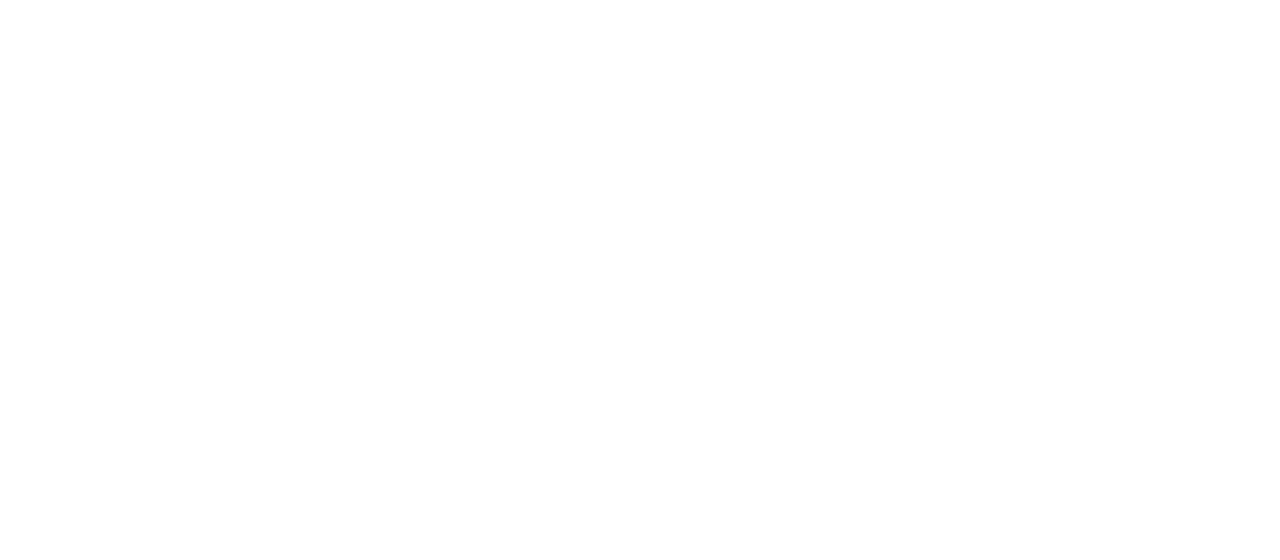
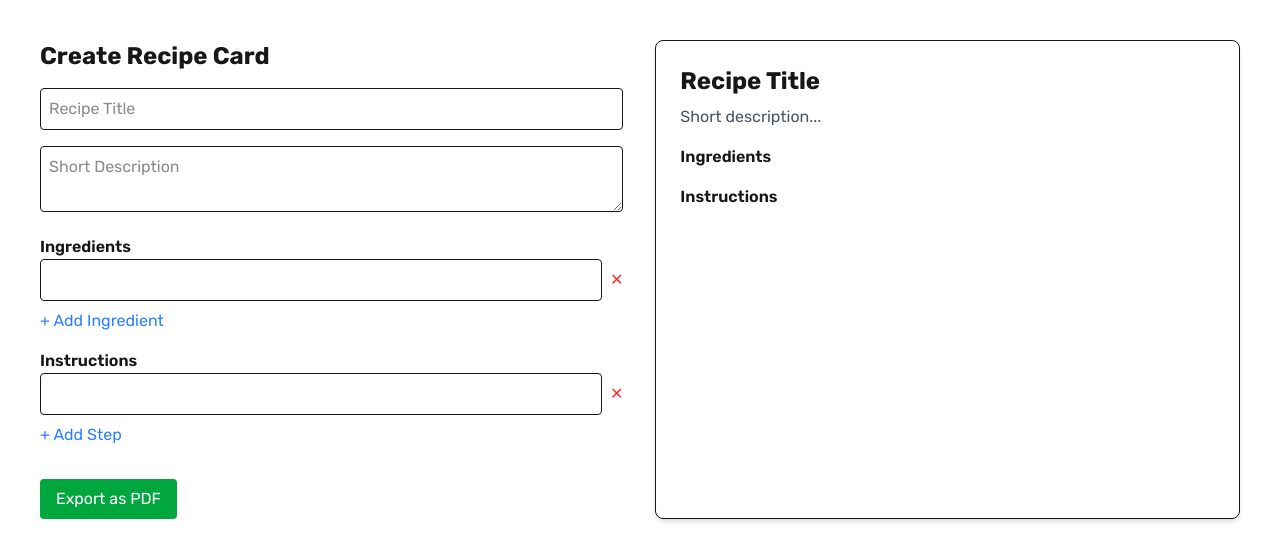
Before and after one commit to Tooboi/recipe-cards, a Next.js app: page /new-card in a window 1280 px wide. Shown: the top 560 px of the page. Built offline with nearby package versions, Linux system fonts and the light colour scheme.

Commit message:
Basic funnctionality started

```diff
--- a/package.json
+++ b/package.json
@@ -10,6 +10,8 @@
   },
   "dependencies": {
     "daisyui": "^5.0.35",
+    "html2canvas": "^1.4.1",
+    "jspdf": "^3.0.1",
     "next": "15.3.2",
     "next-auth": "^4.24.11",
     "react": "^19.0.0",
--- a/src/app/new-card/page.tsx
+++ b/src/app/new-card/page.tsx
@@ -1,13 +1,142 @@
-export const metadata = {
-  title: 'New Card',
-  caption: 'Create a new recipe card',
-};
+'use client';
+
+import { useState } from 'react';
+import jsPDF from 'jspdf';
+import html2canvas from 'html2canvas';
 
 export default function NewCard() {
+  const [title, setTitle] = useState('');
+  const [description, setDescription] = useState('');
+  const [ingredients, setIngredients] = useState(['']);
+  const [instructions, setInstructions] = useState(['']);
+
+  const handlePDFExport = async () => {
+    const card = document.getElementById('recipe-preview');
+    const canvas = await html2canvas(card);
+    const imgData = canvas.toDataURL('image/png');
+    const pdf = new jsPDF();
+    const imgProps = pdf.getImageProperties(imgData);
+    const pdfWidth = pdf.internal.pageSize.getWidth();
+    const pdfHeight = (imgProps.height * pdfWidth) / imgProps.width;
+    pdf.addImage(imgData, 'PNG', 0, 0, pdfWidth, pdfHeight);
+    pdf.save(`${title || 'recipe'}.pdf`);
+  };
+
+  const updateField = (setter, index, value, list) => {
+    const newList = [...list];
+    newList[index] = value;
+    setter(newList);
+  };
+
+  const addField = (setter, list) => setter([...list, '']);
+  const removeField = (setter, list, index) => {
+    const newList = [...list];
+    newList.splice(index, 1);
+    setter(newList);
+  };
 
   return (
-    <div className="flex flex-col items-center">
-      <div className="max-w-8xl mx-auto min-h-screen pb-6 pt-4 md:px-4 lg:px-10"></div>
+    <div className="flex flex-col md:flex-row gap-8 p-6">
+      {/* Recipe Form */}
+      <div className="w-full md:w-1/2 space-y-4">
+        <h1 className="text-2xl font-bold">Create Recipe Card</h1>
+        <input
+          className="w-full border p-2 rounded"
+          placeholder="Recipe Title"
+          value={title}
+          onChange={(e) => setTitle(e.target.value)}
+        />
+        <textarea
+          className="w-full border p-2 rounded"
+          placeholder="Short Description"
+          value={description}
+          onChange={(e) => setDescription(e.target.value)}
+        />
+
+        <div>
+          <h2 className="font-semibold">Ingredients</h2>
+          {ingredients.map((ingredient, i) => (
+            <div key={i} className="flex gap-2 mb-2">
+              <input
+                className="flex-grow border p-2 rounded"
+                value={ingredient}
+                onChange={(e) =>
+                  updateField(setIngredients, i, e.target.value, ingredients)
+                }
+              />
+              <button
+                onClick={() => removeField(setIngredients, ingredients, i)}
+                className="text-red-500"
+              >
+                ✕
+              </button>
+            </div>
+          ))}
+          <button
+            className="text-blue-500"
+            onClick={() => addField(setIngredients, ingredients)}
+          >
+            + Add Ingredient
+          </button>
+        </div>
+
+        <div>
+          <h2 className="font-semibold">Instructions</h2>
+          {instructions.map((step, i) => (
+            <div key={i} className="flex gap-2 mb-2">
+              <input
+                className="flex-grow border p-2 rounded"
+                value={step}
+                onChange={(e) =>
+                  updateField(setInstructions, i, e.target.value, instructions)
+                }
+              />
+              <button
+                onClick={() => removeField(setInstructions, instructions, i)}
+                className="text-red-500"
+              >
+                ✕
+              </button>
+            </div>
+          ))}
+          <button
+            className="text-blue-500"
+            onClick={() => addField(setInstructions, instructions)}
+          >
+            + Add Step
+          </button>
+        </div>
+
+        <button
+          className="mt-4 bg-green-600 text-white px-4 py-2 rounded"
+          onClick={handlePDFExport}
+        >
+          Export as PDF
+        </button>
+      </div>
+
+      {/* Live Preview */}
+      <div
+        id="recipe-preview"
+        className="w-full md:w-1/2 border rounded-lg p-6 shadow-md bg-white"
+      >
+        <h2 className="text-2xl font-bold mb-2">{title || 'Recipe Title'}</h2>
+        <p className="mb-4 text-gray-600">{description || 'Short description...'}</p>
+
+        <h3 className="font-semibold">Ingredients</h3>
+        <ul className="list-disc list-inside mb-4">
+          {ingredients.filter(Boolean).map((ing, i) => (
+            <li key={i}>{ing}</li>
+          ))}
+        </ul>
+
+        <h3 className="font-semibold">Instructions</h3>
+        <ol className="list-decimal list-inside space-y-1">
+          {instructions.filter(Boolean).map((step, i) => (
+            <li key={i}>{step}</li>
+          ))}
+        </ol>
+      </div>
     </div>
   );
 }
```
Also changed, not shown: 1 other file (tests, documents, lock files or other folders).
